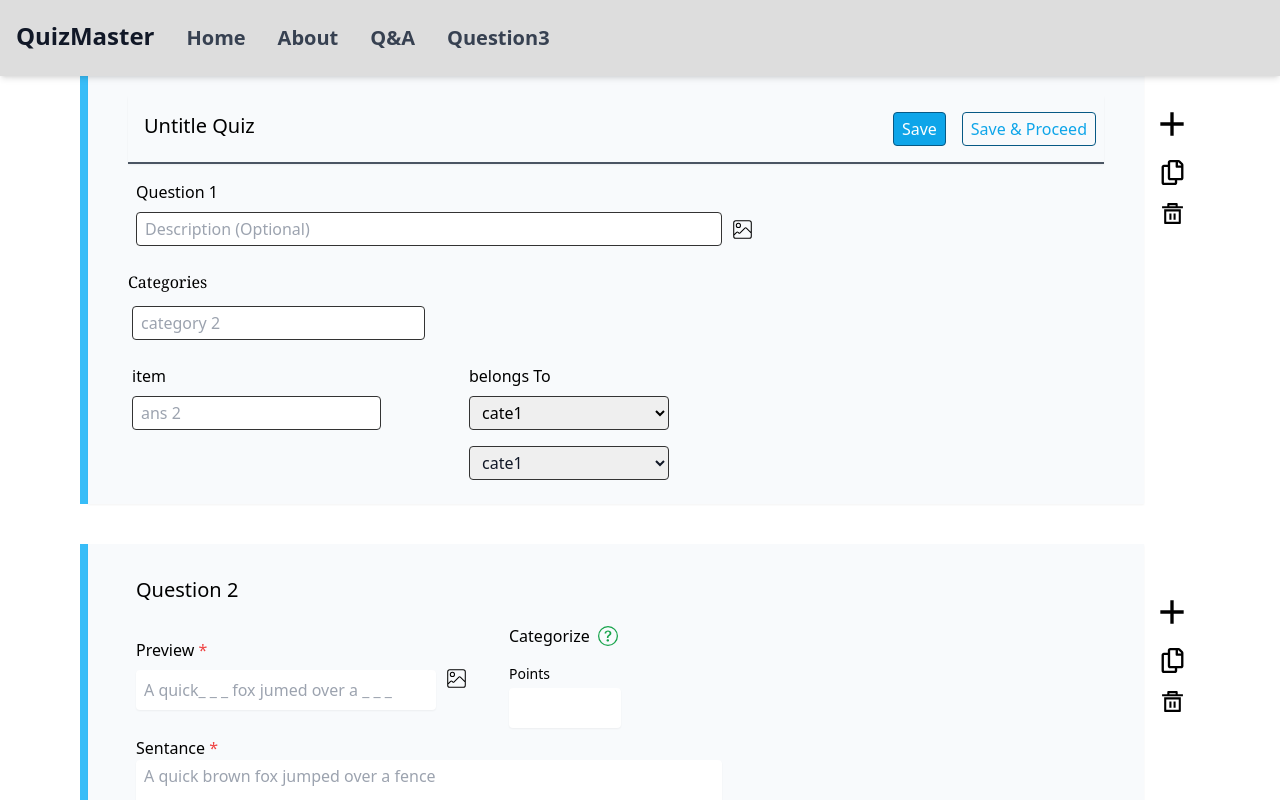
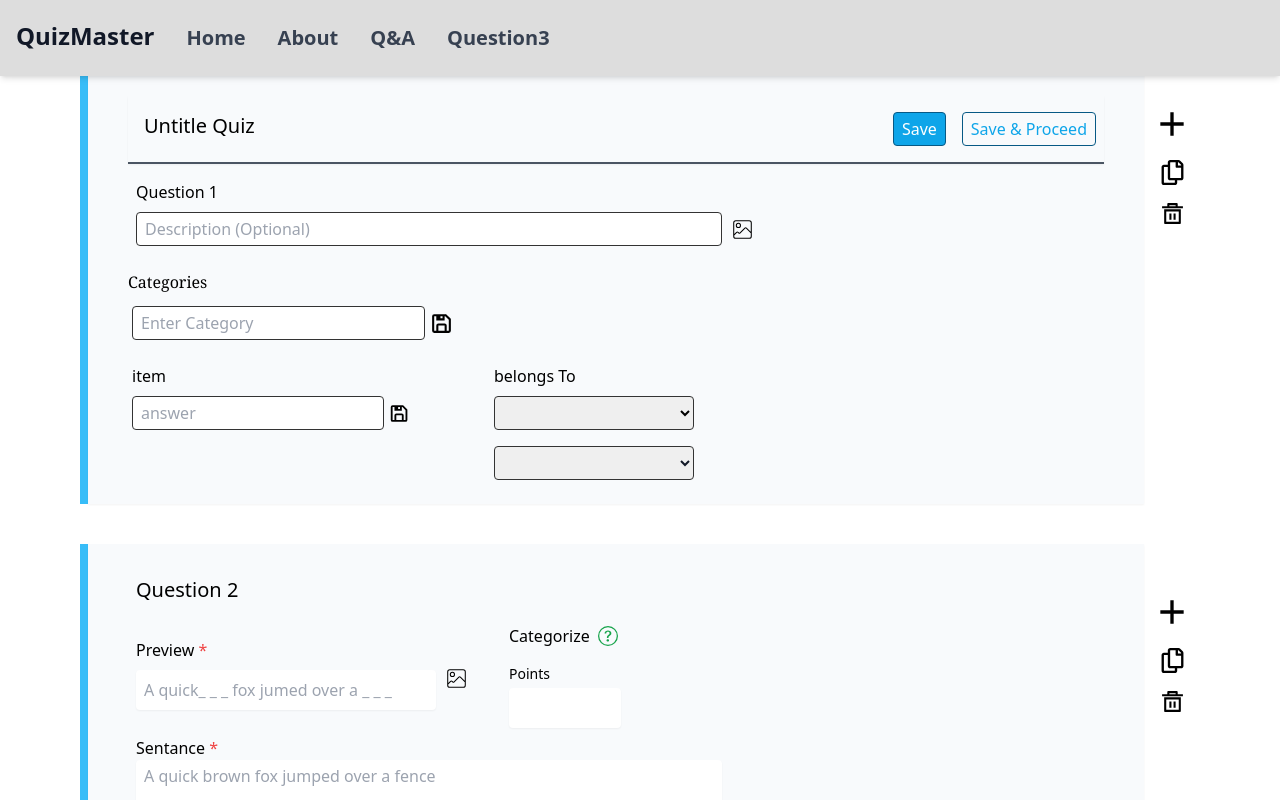
Before and after one commit to ahmadrazanawab/quizmaster, a React (Vite) app: page / in a window 1280 px wide. Shown: the top 800 px of the page. Built offline with nearby package versions, Linux system fonts and the light colour scheme.

Commit message:
add category and answer and select

```diff
--- a/package.json
+++ b/package.json
@@ -14,7 +14,8 @@
     "react-dom": "^18.3.1",
     "react-icon": "^1.0.0",
     "react-icons": "^5.4.0",
-    "react-router-dom": "^7.0.2"
+    "react-router-dom": "^7.0.2",
+    "uuid": "^11.0.3"
   },
   "devDependencies": {
     "@eslint/js": "^9.15.0",
--- a/src/components/Navbar.jsx
+++ b/src/components/Navbar.jsx
@@ -10,7 +10,7 @@ const Navbar = () => {
         { id: 1, name: "Home", to: '/' },
         { id: 2, name: "About", to: '/about' },
         { id: 3, name: "Q&A", to: '/' },
-        { id: 3, name: "Question3",to:'/'},
+        { id: 4, name: "Question3",to:'/'},
     ]
   return (
     <nav className="bg-[#ddd] fixed shadow-md py-4  md:py-0  w-full items-center   md:flex flex justify-between">
--- a/src/components/QuestionCat1.jsx
+++ b/src/components/QuestionCat1.jsx
@@ -1,21 +1,68 @@
-import React, { useContext } from 'react'
+import React, { useContext, useState } from 'react'
 import { CiImageOn } from "react-icons/ci";
-import { IoIosClose } from "react-icons/io";
 import { MdAdd } from "react-icons/md";
 import { FaRegCopy } from "react-icons/fa";
 import { RiDeleteBin5Line } from "react-icons/ri";
 import context from '../context/context';
+import { FaPen } from "react-icons/fa";
+import { BiSave } from "react-icons/bi";
+import { CiSaveDown1 } from "react-icons/ci";
+import { RiDeleteBinLine } from "react-icons/ri";
 
 
 const QuestionCat1 = () => {
-    const { inputsCategory,inputsAns,handleInputChangeCategory,handleInputChangeAns,handleDeleteCategory,handleDeleteAnswer} = useContext(context);
-    const drowdownName = [
-        { id: 1, name: 'cate1' },
-        { id: 2, name: 'cate2' },
-        { id: 3, name: 'cate3' },
-        { id: 4, name: 'cate4' },
-        { id: 5, name: 'cate5' },
-    ]
+    const [isActive, setIsActive] = useState(false);
+    const [isActives, setIsActives] = useState(false);
+    const [category, setCategory] = useState('');
+    const [cateId, setCateId] = useState('');
+    const [answerItem, setAnswerItem] = useState('');
+    const [ansId, setAnsId] = useState('');
+    const { noteCategory,addCategory,updateCategory,deleteCategory,noteAnswer,addAnswer,updateAnswerNote,deleteAnswer} = useContext(context);
+
+    // Start Category Question Crud
+    const handleAddCategory = (e) => {
+        e.preventDefault();
+        addCategory(category)
+        setCategory('');
+    }
+
+    const handleEditCategory = (cate) => {
+        setCateId(cate.id);
+        setCategory(cate.category);
+    }
+
+    const handleUpdateCategory = (e) => {
+        e.preventDefault();
+        updateCategory(cateId,category);
+        setCateId(null);
+        setIsActive(false);
+        setCategory('');
+    }
+    //  End Category Question Crud
+
+
+      // Start Answer Item Crud
+      const handleAddAsnwer = (e) => {
+        e.preventDefault();
+        addAnswer(answerItem);
+        setAnswerItem('');
+    }
+
+    const handleEditAnswer = (ans) => {
+        setAnsId(ans.id);
+        setAnswerItem(ans.answer);
+    }
+
+    const handleUpdateAnswer = (e) => {
+        e.preventDefault();
+        updateAnswerNote(ansId,answerItem);
+        setAnsId(null);
+        setIsActives(false);
+        setAnswerItem('');
+    }
+//  End Category Question Crud
+
+
     return (
     <div className='flex md:mx-20 mx-8 border-l-8 border-sky-400'>
     <div className='shadow-sm w-[100%] bg-slate-50 pt-24 bt-10'>
@@ -38,31 +85,41 @@ const QuestionCat1 = () => {
           <div className='bg-slate-50 my-4'>
               <h4 className='text-md font-serif mx-10'>Categories</h4>
               <div className='flex flex-col mx-10 my-1'>
-                  {
-                            inputsCategory.map((cate) => (
-                                <label htmlFor="cat1" key={cate.id} className='flex items-center'>
-                                    <input type="text" value={cate.value} onChange={(e) => handleInputChangeCategory(cate.id, e.target.value)}
-                                        className='bg-white md:w-[30%] w-full  border-[1px] border-[#333] rounded outline-none px-2 py-1 my-2 mx-1' name="cat1" id="" placeholder={`category ${cate.id + 1}`} />
-                                    <IoIosClose onClick={() => { handleDeleteCategory(cate.id) }} className={`cursor-pointer ${cate.id === 1 ? 'hidden':""} `} size={30} />
-                                </label>
-                       ))
-                  }
-              </div>
+                <label htmlFor="cat1" className='flex items-center'>
+                <input type="text" value={category} onChange={(e)=>(setCategory(e.target.value))}
+                className='bg-white md:w-[30%] w-full  border-[1px] border-[#333] rounded outline-none px-2 py-1 my-2 mx-1' name="cat1" id="" placeholder={`Enter Category`} />
+                            {isActive ?<CiSaveDown1 onClick={handleUpdateCategory} className=' cursor-pointer ' size={25} />
+                                : < BiSave onClick={handleAddCategory} className=' cursor-pointer ' size={25} />}
+
+                </label>
+
+                    </div> { noteCategory.map((cate) =>
+                    (<div key={cate.id} className='mx-11 my-2 flex items-center justify-between rounded px-2 py-1 border-[1px] border-gray-900 w-[20%]'>
+                        <h4 className='mr-1 text-xl font-serif'>{cate.category}</h4>
+                        <span className='ml-1 flex items-center cursor-pointer'>
+                            <FaPen onClick={() => { handleEditCategory(cate),setIsActive(true)}} className='mx-1' />
+                            <RiDeleteBinLine onClick={() => { deleteCategory(cate.id) }} size={25} className='mx-1' />
+                    </span></div>))}
           </div>
           <div className='flex md:flex-row flex-col my-4'>
               <div className=''>
                   <h4 className='mx-11'>item</h4>
                   <div className='flex flex-col mx-10'>
-                      {
-                               inputsAns.map((ans) => (
-                                    <label htmlFor="cat1" key={ans.AnsId} className='flex items-center'>
-                                            <input type="text" value={ans.AnsValue} onChange={(e) => handleInputChangeAns(ans.AnsId, e.target.value)}
-                                            className='bg-white w-full border-[1px] border-[#333] rounded outline-none px-2 py-1 my-2 mx-1' name="cat1" id="" placeholder={`ans ${ans.AnsId + 1}`} />
-                                       <IoIosClose onClick={() => { handleDeleteAnswer(ans.AnsId) }} className={`cursor-pointer ${ans.AnsId === 1 ? 'hidden':""} `} size={30} />
-                                    </label>
-                          ))
+                        <label htmlFor="cat1" className='flex items-center'>
+                         <input type="text"   value={answerItem} onChange={(e)=>{setAnswerItem(e.target.value)}}
+                          className='bg-white w-full border-[1px] border-[#333] rounded outline-none px-2 py-1 my-2 mx-1' name="cat1" id="" placeholder={`answer`} />
+                           {isActives ?<CiSaveDown1 onClick={handleUpdateAnswer} className=' cursor-pointer ' size={25} />
+                                : < BiSave onClick={handleAddAsnwer} className=' cursor-pointer ' size={25} />}
 
-                      }
+                          </label>
+
+                       { noteAnswer.map((ans) =>
+                    (<div key={ans.id} className='mx-1 my-2 shadow-sm bg-white  flex items-start justify-between rounded px-2 py-1 border-[1px] border-gray-900 w-full max-w-[300px]'>
+                        <h4 className='mr-1 font-serif'>{ans.answer}</h4>
+                        <span className='ml-1 flex items-center cursor-pointer'>
+                            <FaPen onClick={() => { handleEditAnswer(ans),setIsActives(true)}} className='mx-1 my-1' />
+                            <RiDeleteBinLine onClick={() => { deleteAnswer(ans.id) }} size={25} className='mx-1 my-1' />
+                    </span></div>))}
                 </div>
               </div>
               <div>
@@ -70,15 +127,15 @@ const QuestionCat1 = () => {
                    <div className='flex flex-col mx-10'>
                         <select name="cate"  className='text-gry-900 cursor-pointer w-[200px] border-[1px] border-[#333] rounded outline-none px-2 py-1 my-2 mx-1' id="cate">
                                 {
-                                    drowdownName.map(({ id, name })=>(
-                                        <option  key={id} value={id}>{name}</option>
+                                   noteCategory.map((cate)=>(
+                                        <option key={cate.category} value={cate.category}>{cate.category}</option>
                                     ))
                                 }
                         </select>
                             <select name="cate" className='text-gray-900 cursor-pointer w-[200px] border-[1px] border-[#333] rounded outline-none px-2 py-1 my-2 mx-1' id="cate">
                                 {
-                                    drowdownName.map(({ id, name })=>(
-                                        <option  className='' key={id} value={id}>{name}</option>
+                                    noteCategory.map((cate)=>(
+                                        <option  className='' key={cate.id} value={cate.id}>{cate.category}</option>
                                     ))
                                 }
                             </select>
--- a/src/context/ContextProvider.jsx
+++ b/src/context/ContextProvider.jsx
@@ -1,65 +1,65 @@
 import React, { useState } from 'react'
 import Context from './context'
+import { v4 as uuidv4 } from 'uuid';
 const contextProvider = ({ children }) => {
-    const [inputsCategory, setInputsCategory] = useState([{ id: 1, value: "" }]);
-    const [inputsAns, setInputsAns] = useState([{ AnsId: 1, AnsValue: "" }]);
-    const [nextId, setNextId] = useState(2);
+    const [noteCategory, setNoteCategory] = useState([]);
+    const [noteAnswer, setNoteAnswer] = useState([]);
 
-    // Start Add Category Input
-    const handleInputChangeCategory = (id, value) => {
-        setInputsCategory((prevInputs) =>
-          prevInputs.map((input) =>
-              input.id === id ? { ...input, value } : input
-          )
-        );
-        console.log(id);
-        if (inputsCategory[inputsCategory.length - 1].id === id && value.trim() !== "") {
-            setInputsCategory([...inputsCategory, { id: nextId, value: "" }]);
-            setNextId((prev) => prev + 1);
+    //start category crud function
+    // add Category
+    const addCategory = (category) => {
+        const addCate = {
+            id: uuidv4(),
+            category,
         }
-      };
-
-    // End Add Category Input
-
-    // Start Add Asnwer Input
-    const handleInputChangeAns = (AnsId,AnsValue) => {
-        // const updatedInputs = [...inputsAns];
-        // updatedInputs[index] = value;
-        // setInputsAns(updatedInputs);
-
-        // if (index === inputsAns.length - 1 && value.trim() !== "") {
-        //     setInputsAns([...updatedInputs, ""]);
-        // }
-        console.log(AnsId);
-        setInputsAns((prevInputAns) => (
-            prevInputAns.map((input) => (
-                input.AnsId === AnsId ? { ...input, AnsValue } : input
-            ))
-        ));
-
-        if (inputsAns[inputsAns.length - 1].AnsId === AnsId && AnsValue.trim() !== "") {
-            setInputsAns([...inputsAns, { AnsId: nextId, AnsValue: '' }]);
-            setNextId((prev) => prev + 1);
-        }
-
-    };
-
-    // End Add Answer input
-
-    // Delete Category input field
-    const handleDeleteCategory = (id) => {
-        const del = setInputsCategory((prevInputs) => prevInputs.filter((input) => input.id !== id));
-        console.log(del);
-    };
-
-    // Delete Answer input field
-    const handleDeleteAnswer = (AnsId) => {
-        const del = setInputsAns((prevInputs) => prevInputs.filter((input) => input.AnsId !== AnsId));
-        console.log(del);
+        setNoteCategory([...noteCategory, addCate]);
+        console.log(addCate);
     }
 
+    // delete category
+    const deleteCategory = (id) => {
+        const deleteCategory = noteCategory.filter((cate) => {return cate.id !== id });
+        setNoteCategory(deleteCategory);
+        console.log(deleteCategory);
+    }
+
+    // update category
+    const updateCategory = (id,category) => {
+        setNoteCategory(noteCategory.map(cate => (cate.id === id ? { ...cate, category } : cate)))
+    }
+
+    // End category crud function
+
+
+
+    //start Answer Note crud function
+
+    // add Answer note
+    const addAnswer = (answer) => {
+        const addAns = {
+            id: uuidv4(),
+            answer,
+        }
+        setNoteAnswer([...noteAnswer, addAns ]);
+        console.log(addAns);
+    }
+
+    // delete answer note
+    const deleteAnswer = (id) => {
+        const deleteAnswer = noteAnswer.filter((ans) => {return ans.id !== id });
+        setNoteAnswer(deleteAnswer);
+        console.log(deleteAnswer);
+    }
+
+    // update answer note
+    const updateAnswerNote = (id,answer) => {
+        setNoteAnswer(noteAnswer.map(ans => (ans.id === id ? { ...ans, answer } : ans)))
+    }
+
+    //End Answer Note crud function
+
   return (
-    <Context.Provider value={{inputsCategory,inputsAns,handleInputChangeCategory,handleInputChangeAns,handleDeleteCategory,handleDeleteAnswer}}>
+    <Context.Provider value={{noteCategory,updateCategory,addCategory,deleteCategory,noteAnswer,addAnswer,updateAnswerNote,deleteAnswer}}>
       {children}
     </Context.Provider>
   )
```
Also changed, not shown: src/components/QuestionCat3.jsx (+3 -35 lines), 1 other file (tests, documents, lock files or other folders).
